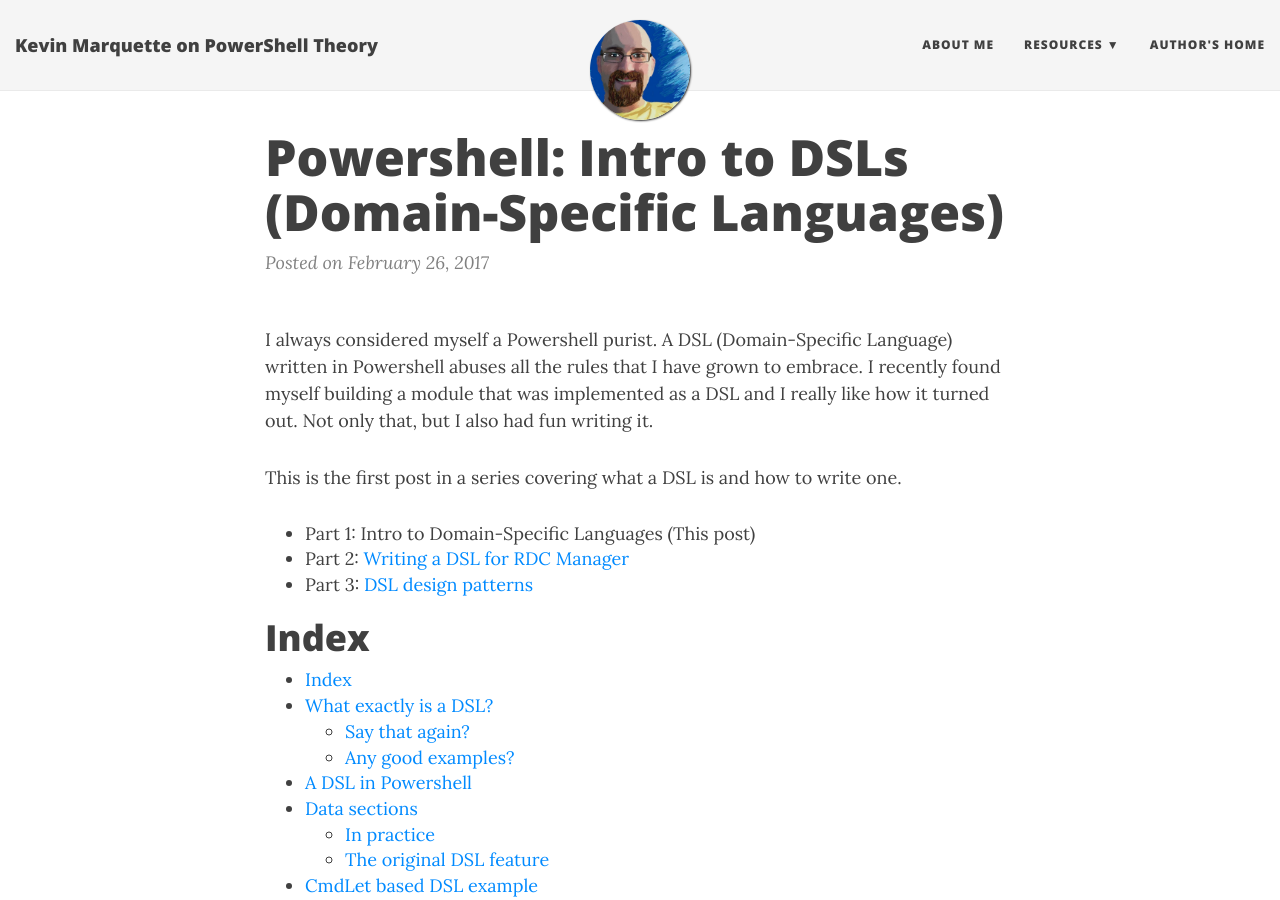
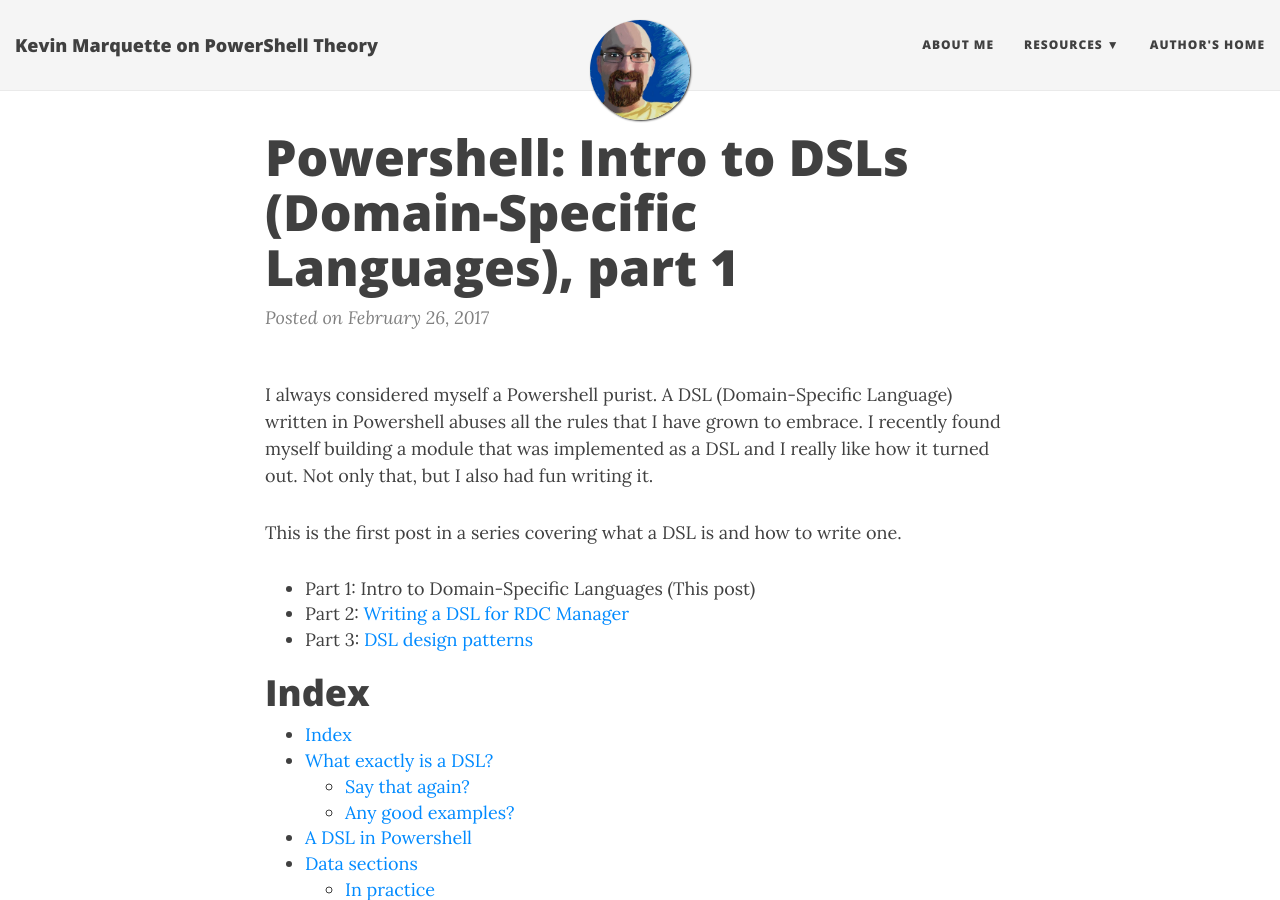
Before and after one commit to KevinMarquette/kevinmarquette.github.io, a Jekyll site: the page built from _posts/2017-02-26-Powershell-DSL-intro-to-domain-specific-languages-part-1.md, in a window 1280 px wide and 900 px high. Built offline with Jekyll 4.4.1, drawn with Linux system fonts in a browser that asks for light colours; nearby versions of some CDN libraries.

Commit message:
Update tile of DSL posts

```diff
--- a/_posts/2017-02-26-Powershell-DSL-intro-to-domain-specific-languages-part-1.md
+++ b/_posts/2017-02-26-Powershell-DSL-intro-to-domain-specific-languages-part-1.md
@@ -1,6 +1,6 @@
 ---
 layout: post
-title: "Powershell: Intro to DSLs (Domain-Specific Languages)"
+title: "Powershell: Intro to DSLs (Domain-Specific Languages), part 1"
 date: 2017-02-26
 tags: [PowerShell, DSL, Domain Specific Language,Advanced]
 ---
```
Also changed, not shown: _posts/2017-03-04-Powershell-DSL-example-RDCMan.md (+1 -1 lines), _posts/2017-03-13-Powershell-DSL-design-patterns.md (+1 -1 lines).
